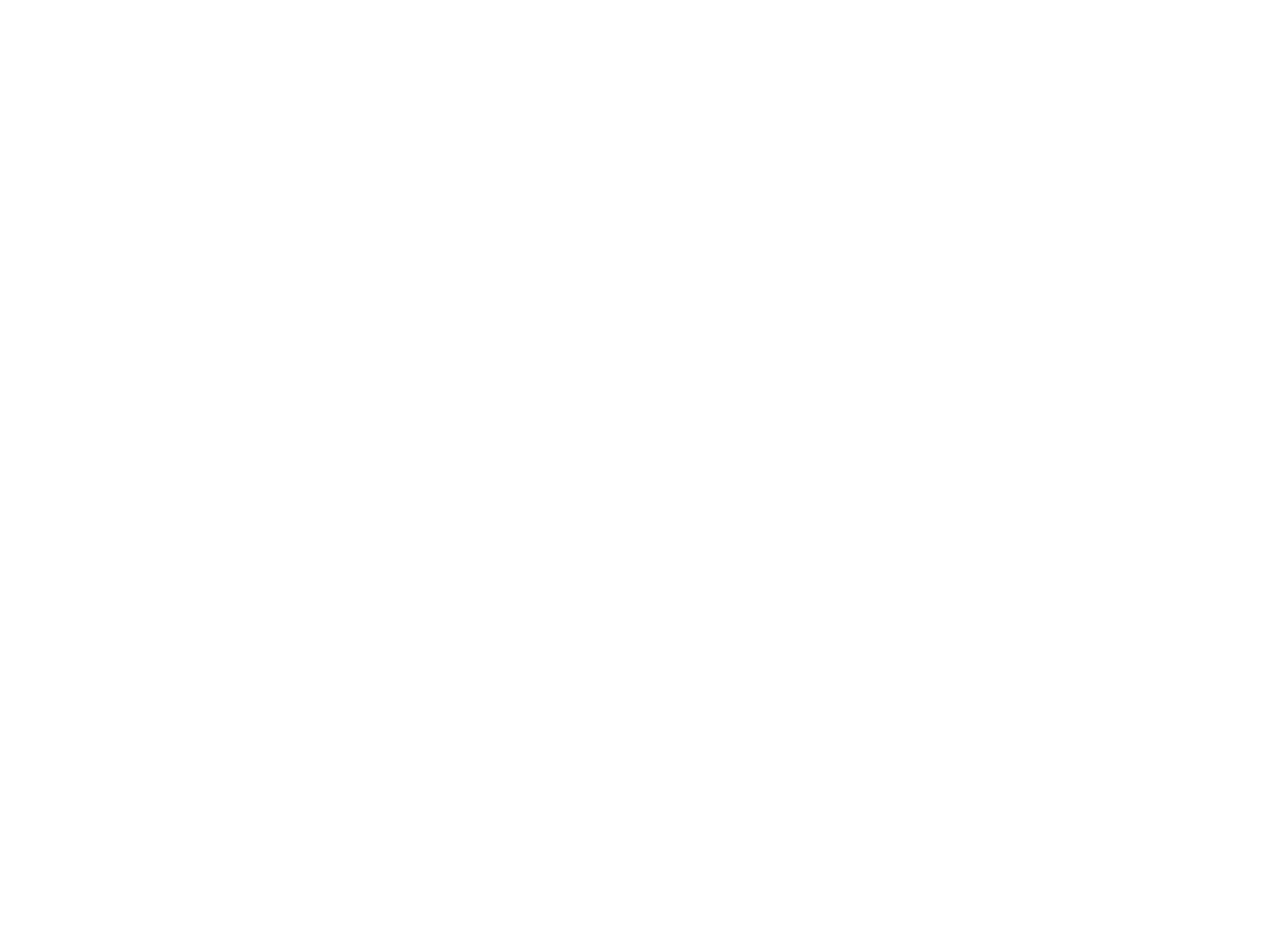
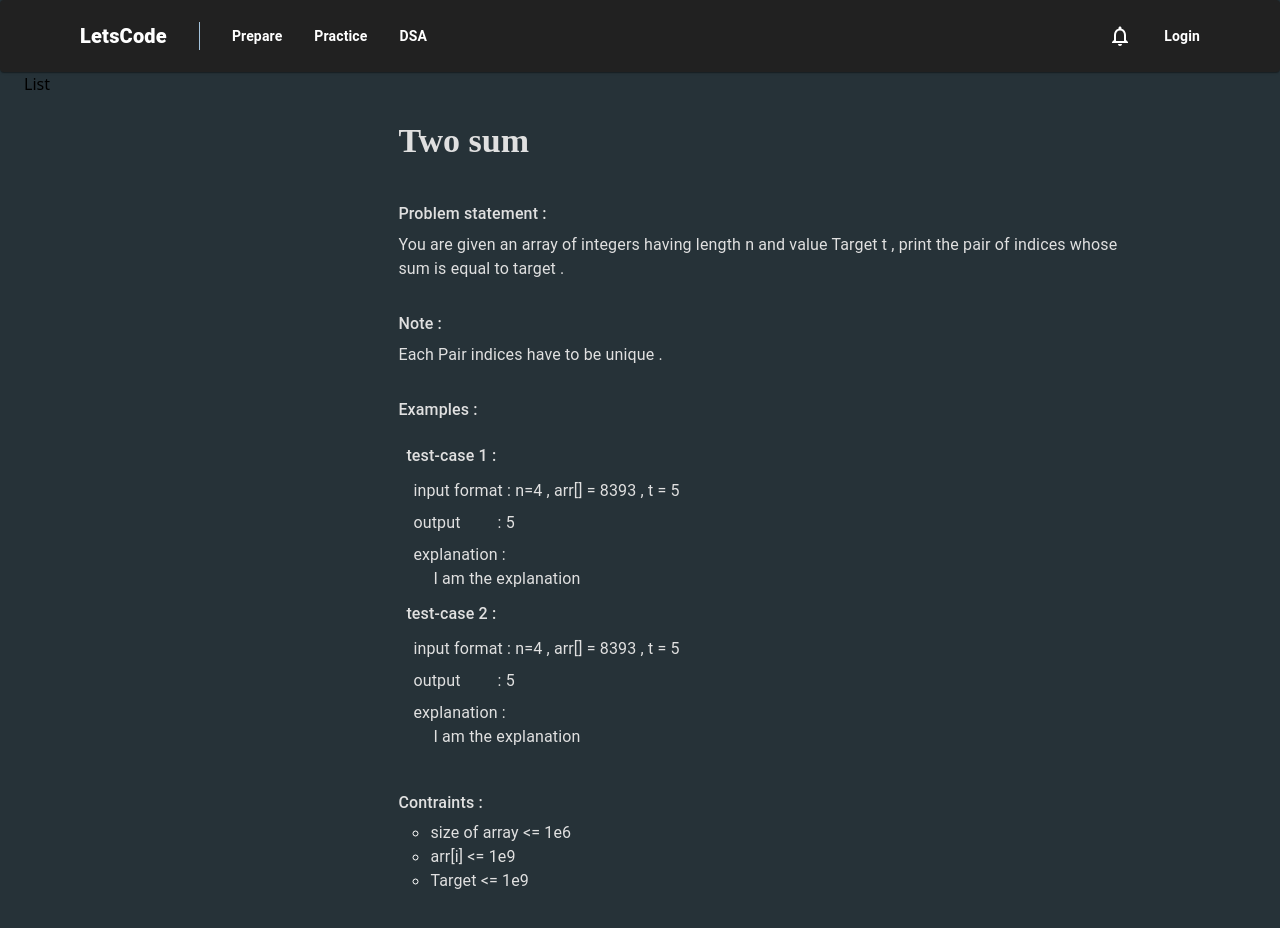
Before and after one commit to Amit-Roy-github/ProjectDSA, a React (Vite) app in the folder client/: page /data-structure/1 in a window 1280 px wide. Before the commit this address had no page. Shown: the top 928 px of the page. Before the commit the page ends 800 px from the top, so only its background shows below. Built offline with nearby package versions, Linux system fonts and the light colour scheme; a web font is replaced by a local one.

Commit message:
Partial Complete ProblemPage

```diff
--- a/client/package.json
+++ b/client/package.json
@@ -3,7 +3,6 @@
   "private": true,
   "version": "0.0.0",
   "type": "module",
-
   "scripts": {
     "dev": "vite",
     "build": "vite build",
@@ -13,6 +12,7 @@
   "dependencies": {
     "@emotion/react": "^11.13.3",
     "@emotion/styled": "^11.13.0",
+    "@fontsource/amaranth": "^5.1.0",
     "@mui/icons-material": "^6.0.1",
     "@mui/material": "^6.0.1",
     "6pp": "^1.2.16",
--- a/client/src/App.jsx
+++ b/client/src/App.jsx
@@ -3,10 +3,14 @@
 import Home from './components/Home';
 import Login from './components/Login';
 import Signup from './components/Signup';
+import ProblemPage from './components/ProblemPage';
 import MessagePopup from './lib/MessagePopup';
 
 
+
 export const setPopupContext = createContext() ;
+
+
 
 const App = () => {
    const [popup, setPopup] = useState({
@@ -16,11 +20,13 @@
    });
    // console.log(popup);
    return (
+
      <setPopupContext.Provider value={setPopup}>
          <Routes>
             <Route path='/'          element={<Home />} />
             <Route path='/login'     element={<Login />} />
-            <Route path='/signup'    element={<Signup />} />
+            <Route path='/signup' element={<Signup />} />
+            <Route path='data-structure/:problemName' element={<ProblemPage /> } />
          </Routes>
          <MessagePopup
             open={popup.open}
@@ -33,7 +39,7 @@
                })
             }}
          />
-      </setPopupContext.Provider>
+         </setPopupContext.Provider>
   )
 }
 
--- a/client/src/components/Home.jsx
+++ b/client/src/components/Home.jsx
@@ -1,7 +1,10 @@
 import React from 'react';
 
 import { Container } from '@mui/material';
-import { green, grey } from '@mui/material/colors';
+import {
+   green,
+   grey
+} from '@mui/material/colors';
 import Header from './Layout/Header';
 import Footer from './Layout/Footer';
 import Content from './Layout/Content';
--- a/client/src/components/Layout/Content.jsx
+++ b/client/src/components/Layout/Content.jsx
@@ -1,15 +1,17 @@
 import { Button, Card, CardActions, CardContent, CardMedia, Container, Grid2, Typography } from '@mui/material'
 import React from 'react'
+import { useNavigate } from 'react-router-dom';
 import MenuBookIcon from '@mui/icons-material/MenuBook';
 import { grey } from '@mui/material/colors';
 
 const Content = () => {
+   const navigate = useNavigate();
    return (
-     <Container sx={{py:'4rem'}}>
+      <Container sx={{ py: '4rem' }}>
          <Grid2
             sx={{
-              px:'1rem',
-              display:'grid',
+               px: '1rem',
+               display: 'grid',
                gridTemplateColumns: '1fr 1fr 1fr',
                gap: '2rem',
 
@@ -21,11 +23,11 @@
                   background: '#ffffff0d',
                   color: 'white',
                   px: '1rem',
-                 borderRadius:'2rem'
+                  borderRadius: '2rem'
                }}
             >
                <CardMedia sx={{
-                 p:'2rem 0 0 2rem'
+                  p: '2rem 0 0 2rem'
                }} >
                   <MenuBookIcon
                      color='success'
@@ -37,8 +39,8 @@
                   <Typography variant='h5' color='white' paddingBottom={'0'} >Dsa series</Typography>
                   <Typography variant='subtitle2' color={grey[700]} fontWeight={550} >Boost your DSA skills </Typography>
                </CardContent>
-              <CardActions sx={{px:'2rem' , marginBottom:'1rem'}} >
-                 <Button variant='contained'  >Learn</Button>
+               <CardActions sx={{ px: '2rem', marginBottom: '1rem' }} >
+                  <Button variant='contained' onClick={() => navigate('/data-structure')}  >Learn</Button>
                </CardActions>
             </Card>
             <Card
@@ -47,11 +49,11 @@
                   background: '#ffffff0d',
                   color: 'white',
                   px: '1rem',
-                 borderRadius:'2rem'
+                  borderRadius: '2rem'
                }}
             >
                <CardMedia sx={{
-                 p:'2rem 0 0 2rem'
+                  p: '2rem 0 0 2rem'
                }} >
                   <MenuBookIcon
                      color='success'
@@ -63,8 +65,8 @@
                   <Typography variant='h5' color='white' paddingBottom={'0'} >Algorithms</Typography>
                   <Typography variant='subtitle2' color={grey[700]} fontWeight={550} >Strengthen your algorithmic knowledge </Typography>
                </CardContent>
-              <CardActions sx={{px:'2rem' , marginBottom:'1rem'}} >
-                 <Button variant='contained'  >Learn</Button>
+               <CardActions sx={{ px: '2rem', marginBottom: '1rem' }} >
+                  <Button variant='contained' onClick={() => navigate('/algorithm')}  >Learn</Button>
                </CardActions>
             </Card>
             <Card
@@ -73,11 +75,11 @@
                   background: '#ffffff0d',
                   color: 'white',
                   px: '1rem',
-                 borderRadius:'2rem'
+                  borderRadius: '2rem'
                }}
             >
                <CardMedia sx={{
-                 p:'2rem 0 0 2rem'
+                  p: '2rem 0 0 2rem'
                }} >
                   <MenuBookIcon
                      color='success'
@@ -89,7 +91,7 @@
                   <Typography variant='h5' color='white' paddingBottom={'0'} >Technical blogs</Typography>
                   <Typography variant='subtitle2' color={grey[700]} fontWeight={550} >Dive deep into Tech innovation</Typography>
                </CardContent>
-              <CardActions sx={{px:'2rem' , marginBottom:'1rem'}} >
+               <CardActions sx={{ px: '2rem', marginBottom: '1rem' }} >
                   <Button variant='contained'  >Learn</Button>
                </CardActions>
             </Card>
@@ -99,11 +101,11 @@
                   background: '#ffffff0d',
                   color: 'white',
                   px: '1rem',
-                 borderRadius:'2rem'
+                  borderRadius: '2rem'
                }}
             >
                <CardMedia sx={{
-                 p:'2rem 0 0 2rem'
+                  p: '2rem 0 0 2rem'
                }} >
                   <MenuBookIcon
                      color='success'
@@ -115,7 +117,7 @@
                   <Typography variant='h5' color='white' paddingBottom={'0'} >Cs subjects</Typography>
                   <Typography variant='subtitle2' color={grey[700]} fontWeight={550} >Strengthen your understanding of CS topics </Typography>
                </CardContent>
-              <CardActions sx={{px:'2rem' , marginBottom:'1rem'}} >
+               <CardActions sx={{ px: '2rem', marginBottom: '1rem' }} >
                   <Button variant='contained'  >Learn</Button>
                </CardActions>
             </Card>
@@ -125,11 +127,11 @@
                   background: '#ffffff0d',
                   color: 'white',
                   px: '1rem',
-                 borderRadius:'2rem'
+                  borderRadius: '2rem'
                }}
             >
                <CardMedia sx={{
-                 p:'2rem 0 0 2rem'
+                  p: '2rem 0 0 2rem'
                }} >
                   <MenuBookIcon
                      color='success'
@@ -141,7 +143,7 @@
                   <Typography variant='h5' color='white' paddingBottom={'0'} >System Design</Typography>
                   <Typography variant='subtitle2' color={grey[700]} fontWeight={550} >Design better system with our simplified approch </Typography>
                </CardContent>
-              <CardActions sx={{px:'2rem' , marginBottom:'1rem'}} >
+               <CardActions sx={{ px: '2rem', marginBottom: '1rem' }} >
                   <Button variant='contained'  >Learn</Button>
                </CardActions>
             </Card>
@@ -151,11 +153,11 @@
                   background: '#ffffff0d',
                   color: 'white',
                   px: '1rem',
-                 borderRadius:'2rem'
+                  borderRadius: '2rem'
                }}
             >
                <CardMedia sx={{
-                 p:'2rem 0 0 2rem'
+                  p: '2rem 0 0 2rem'
                }} >
                   <MenuBookIcon
                      color='success'
@@ -167,7 +169,7 @@
                   <Typography variant='h5' color='white' paddingBottom={'0'} >CP Sheet</Typography>
                   <Typography variant='subtitle2' color={grey[700]} fontWeight={550} >Level up your coding game with cp source </Typography>
                </CardContent>
-              <CardActions sx={{px:'2rem' , marginBottom:'1rem'}} >
+               <CardActions sx={{ px: '2rem', marginBottom: '1rem' }} >
                   <Button variant='contained'  >Learn</Button>
                </CardActions>
             </Card>
--- a/client/src/components/Layout/Header.jsx
+++ b/client/src/components/Layout/Header.jsx
@@ -1,57 +1,106 @@
 import React from 'react';
 import { useNavigate } from 'react-router-dom';
+import {
+   Box,
+   Divider,
+   MenuItem,
+   MenuList,
+   Paper
+} from '@mui/material';
+import {
+   blue,
+   grey
+} from '@mui/material/colors';
 
-import { Box,  Divider,  ListItem, ListItemText, MenuItem, MenuList, Paper } from '@mui/material';
-import { blue, green, grey } from '@mui/material/colors';
 import NotificationsNoneOutlinedIcon from '@mui/icons-material/NotificationsNoneOutlined';
 
 const Header = () => {
+
    const navigate = useNavigate();
    const handleLogin = () => {
-      console.log("Clicked");
       navigate('/login');
    }
    return (
       <Paper sx={{
          bgcolor: grey[900],  //'#121418' ,
          height: '4.5rem',
-            px:'4rem'
+         px: '4rem'
       }}>
          <Box sx={{
-               display: 'flex', alignItems: 'center', justifyContent: 'space-between',
-               color:'white' , height:'100%',
+            display: 'flex',
+            alignItems: 'center',
+            justifyContent: 'space-between',
+            color: 'white',
+            height: '100%',
          }}>
             <Box >
-                  <MenuList sx={{ display: 'flex', fontSize: '14px', fontWeight: '600' }} >
-                     <MenuItem>
-                        <ListItem
+               <MenuList sx={{
+                  display: 'flex',
+                  fontSize: '14px',
+                  fontWeight: '600'
+               }} >
+                  <MenuItem key={1}
                      onClick={() => {
                         navigate('/');
                      }}
                      sx={{
-                        fontSize:'20px',fontWeight:'800'
-                        }}>HackerRank</ListItem>
+                        fontSize: '20px',
+                        fontWeight: '800',
+                     }}>LetsCode
                   </MenuItem>
-                     <MenuItem>
-                        <Divider orientation='vertical' flexItem sx={{bgcolor:blue[100] , height:'1.75rem' , margin:'auto' }} />
+                  <MenuItem
+                     key={2}
+                  >
+                     <Divider
+                        orientation='vertical'
+                        flexItem
+                        sx={{
+                           bgcolor: blue[100],
+                           height: '1.75rem',
+                           margin: 'auto'
+                        }} />
                   </MenuItem>
-                        <MenuItem >
-                           <ListItemText sx={{fontSize:'14px' , fontWeight:'600'} } disableTypography  >Prepare</ListItemText>
+                  <MenuItem
+                     key={3}
+                     sx={{
+                        fontSize: '14px',
+                        fontWeight: '600'
+                     }}
+                  >Prepare
                   </MenuItem>
-                        <MenuItem>
-                           <ListItemText sx={{fontSize:'14px' , fontWeight:'600'} } disableTypography  >Practice</ListItemText>
+                  <MenuItem key={4}
+                     sx={{
+                        fontSize: '14px',
+                        fontWeight: '600'
+                     }}
+                  >Practice
                   </MenuItem>
-                        <MenuItem>
-                            <ListItemText sx={{fontSize:'14px' , fontWeight:'600'} } disableTypography  >DSA</ListItemText>
+                  <MenuItem
+                     key={5}
+                     sx={{
+                        fontSize: '14px',
+                        fontWeight: '600'
+                     }}
+                  >DSA
                   </MenuItem>
                </MenuList>
             </Box>
             <Box>
-                  <MenuList sx={{display:'flex'}}>
-                     <MenuItem><NotificationsNoneOutlinedIcon /></MenuItem>
-                     <MenuItem><ListItemText sx={{ fontSize: '14px', fontWeight: '600' }} disableTypography
+               <MenuList
+                  sx={{
+                     display: 'flex'
+                  }}>
+                  <MenuItem key={1}>
+                     <NotificationsNoneOutlinedIcon />
+                  </MenuItem>
+                  <MenuItem
+                     key={2}
+                     sx={{
+                        fontSize: '14px',
+                        fontWeight: '600'
+                     }}
                      onClick={handleLogin}
-                     >Login</ListItemText></MenuItem>
+                  >Login</MenuItem>
                </MenuList>
             </Box>
          </Box>
--- /dev/null
+++ b/client/src/components/ProblemPage.jsx
@@ -0,0 +1,219 @@
+import React, { useState } from 'react'
+import Header from './Layout/Header';
+import {
+   Box,
+   Container,
+   ThemeProvider,
+   Typography,
+   createTheme,
+   List,
+   ListItem,
+   styled,
+} from '@mui/material';
+import "@fontsource/amaranth"
+import {
+   blueGrey,
+   grey
+} from '@mui/material/colors';
+
+const theme = createTheme({
+   typography: {
+      fontFamily:
+         '"Amarnath", cursive',
+   },
+});
+const colorTheme = createTheme({
+   typography: {
+      body1: {
+         color: grey[300],
+      }
+   },
+});
+const MyBox = styled(Box)({
+   paddingBottom: '1.5rem',
+});
+
+const ProblemPage = () => {
+   const [problem, setProblem] = useState({
+      name: 'Two sum',
+      statement: 'You are given an array of integers having length n and value Target t , print the pair of indices whose sum is equal to target .',
+      note: 'Each Pair indices have to be unique . ',
+      constraints: [
+         "size of array <= 1e6 ",
+         ' arr[i] <= 1e9',
+         ' Target <=  1e9',
+      ],
+      example: [
+         { input: 'n=4 , arr[] = 8393 , t = 5 ', output: 5, explanation: 'I am the explanation' },
+         { input: 'n=4 , arr[] = 8393 , t = 5 ', output: 5, explanation: 'I am the explanation' }
+      ],
+   });
+
+   return (
+      <>
+         <Container
+            maxWidth={false}
+            disableGutters
+            sx={{
+               background: blueGrey[900],
+            }}>
+            <Header />
+            <Container
+               maxWidth={false}
+               sx={{
+                  display: 'grid',
+                  gridTemplateColumns: '20% 80%'
+               }}
+            >
+               <Box>List</Box>
+               <Container
+                  component={'section'}
+                  disableGutters
+                  sx={{
+                     p: '3rem 8rem'
+                  }}
+               >
+                  <Box marginBottom={'2.5rem'}>
+                     <ThemeProvider theme={theme} >
+                        <Typography
+                           variant='h4'
+                           sx={{
+                              color: grey[300],
+                              fontWeight: '550'
+                           }}
+                        >{problem.name} </Typography>
+                     </ThemeProvider>
+                  </Box>
+                  <ThemeProvider theme={colorTheme} >
+                     <Box>
+                        <MyBox>
+                           <Typography
+                              fontWeight={550}
+                              my={'0.4375rem'}
+                           >
+                              Problem statement :
+                           </Typography>
+                           <Typography>
+                              {problem.statement}
+                           </Typography>
+                        </MyBox>
+                        <MyBox>
+                           <Typography
+                              fontWeight={550}
+                              my={'0.4375rem'}
+                           >
+                              Note :
+                           </Typography>
+                           <Typography>
+                              {problem.note}
+                           </Typography>
+                        </MyBox>
+                        <MyBox>
+                           <Typography
+                              fontWeight={550}
+                              my={'0.4375rem'}
+                           >
+                              Examples :
+                           </Typography>
+                           <Box sx={{ p: '0.5rem' }}>
+                              {problem.example.map((element, index) =>
+                                 <TestCase testCase={element} index={index} />
+                              )}
+                           </Box>
+                        </MyBox>
+                        <MyBox>
+                           <Typography
+                              fontWeight={550}
+                              my={'6px'}
+                           >
+                              Contraints :
+                           </Typography>
+                           <List
+                              disablePadding
+                              sx={{
+                                 listStyle: 'circle',
+                                 px: '2rem'
+                              }}>
+                              {problem.constraints.map((element, index) => (
+                                 <ListItem
+                                    key={index}
+                                    disablePadding
+                                    sx={{
+                                       display: 'list-item',
+                                       fontSize: '0.9375rem',
+                                       color: 'white'
+                                    }}
+                                 >
+                                    <Typography>
+                                       {element}
+                                    </Typography>
+                                 </ListItem>
+                              ))}
+                           </List>
+                        </MyBox>
+                     </Box>
+                  </ThemeProvider>
+               </Container>
+            </Container>
+         </Container>
+      </>
+   )
+}
+
+const TestCase = ({ testCase, index }) => {
+   return (
+      <>
+         <Typography
+            fontWeight={550}
+            my={'0.4375rem'}
+         >
+            test-case {index + 1} :
+         </Typography>
+         <List
+            key={`list-${index}`}
+            disablePadding
+            sx={{
+               px: '0.4375rem'
+            }}>
+            <ListItem
+               key={`input-${index}`}
+               disablePadding
+               sx={{
+                  py: '0.25rem'
+               }}>
+               <Typography>
+                  input format : {testCase.input}
+               </Typography>
+            </ListItem>
+            <ListItem
+               key={`output-${index}`}
+               disablePadding
+               sx={{
+                  py: '0.25rem'
+
+               }}>
+               <Typography>
+                  {'output\xa0\xa0\xa0\xa0\xa0\xa0\xa0\xa0\xa0: ' + testCase.output}
+               </Typography>
+            </ListItem>
+            <ListItem
+               key={`explanation-${index}`}
+               disablePadding
+               sx={{
+                  display: 'block',
+                  py: '0.25rem'
+               }}>
+               <Typography>
+                  explanation :
+               </Typography>
+               <Typography
+                  px={'1.25rem'}
+               > {testCase.explanation}
+               </Typography>
+            </ListItem>
+         </List>
+      </>
+   )
+};
+
+export default ProblemPage ;
```
Also changed, not shown: client/src/components/Layout/Footer.jsx (+55 -103 lines), 1 other file (tests, documents, lock files or other folders). Lines whose indentation alone changed are shown as unchanged.
